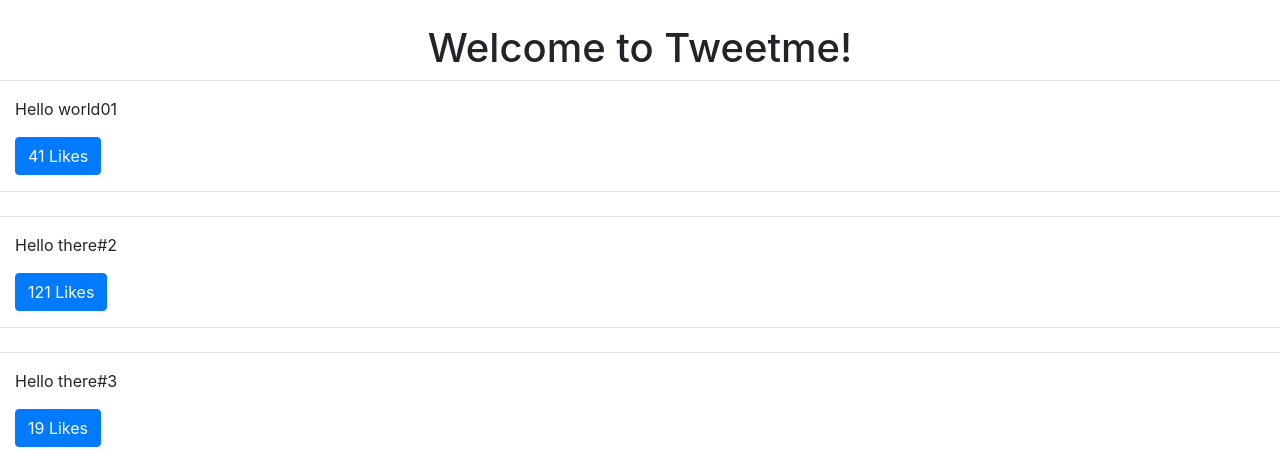
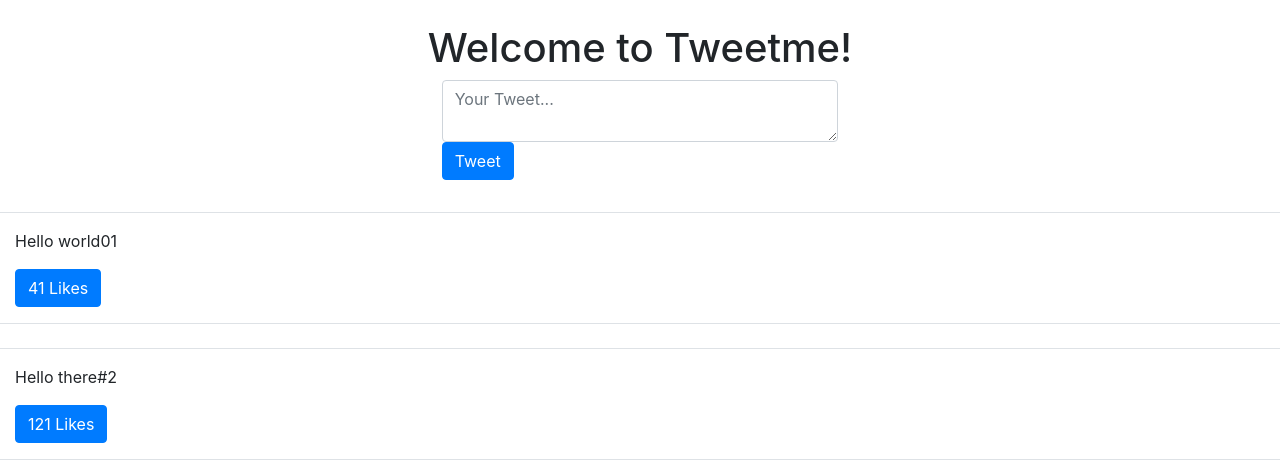
Before and after one commit to AlexParreira/Twitter-like, a Django app: page / in a window 1280 px wide. Shown: the part 56-519 px from the top of the page. Run offline with Django 3.2, Linux system fonts and the light colour scheme; data comes from the database, SQL or seed files in the repository; both versions use the stored data as it was after the commit; data that the repository does not hold is empty; some libraries are stand-ins or nearby versions.

Commit message:
form.html

```diff
--- /dev/null
+++ b/templates/components/form.html
@@ -0,0 +1,6 @@
+<form method="POST"> {%  csrf_token  %}
+    {{ form.as_p }}
+    <button type="submit" class="btn btn-secundary">Save</button>
+
+
+</form>
--- a/templates/pages/home.html
+++ b/templates/pages/home.html
@@ -8,6 +8,17 @@
     <div class="row  text-center">
         <div class="col">
             <h1>Welcome to Tweetme!</h1>
+        </div>
+    </div>
+
+    <div class='row mb-3' >
+        <div class='col-md-4 mx-auto col-10' >
+            <form class="form" method="POST" action='/create-tweet/'>
+                {%  csrf_token  %}
+                <input type="hidden" value="/" name="next">
+                <textarea class="form-control" name="content" placeholder="Your Tweet..."></textarea>
+                <button type="submit" class="btn btn-primary">Tweet</button>
+            </form>
         </div>
     </div>
 
--- a/tweetme/urls.py
+++ b/tweetme/urls.py
@@ -16,11 +16,14 @@ Including another URLconf
 from django.contrib import admin
 from django.urls import path, re_path #url()
 
-from tweets.views import home_view, twet_detail_view, tweet_list_view
-
+from tweets.views import (
+    home_view, twet_detail_view,
+    tweet_list_view,tweet_create_view,
+)
 urlpatterns = [
     path('admin/', admin.site.urls),
     path('', home_view),
+    path('create-tweet/', tweet_create_view),
     path('tweets/', tweet_list_view),
     path('tweets/<int:tweet_id>', twet_detail_view),
 ]
--- a/tweets/views.py
+++ b/tweets/views.py
@@ -2,12 +2,29 @@ import random
 from django.shortcuts import render
 from django.http import HttpResponse,Http404,JsonResponse
 
+
+from .forms import TweetForm
 from .models import Tweet
+
 
 # Create your views here.
 def home_view(request, *args, **kwargs):
     #return HttpResponse ("<h1>Hello World</h1>")
     return render(request, "pages/home.html", context={}, status=200)
+
+def tweet_create_view(request, *args, **kwargs):
+
+    form = TweetForm(request.POST or None)
+    print('post data is', request.POST)
+    next_url =  request.POST.get("next") or None
+    print('next_url',next_url)
+    if form.is_valid():
+        obj = form.save(commit = False)
+        # do other form related logic
+        obj.save()
+        form =TweetForm()
+    return render(request, 'components/form.html', context={"form":form})
+
 
 def tweet_list_view(request, *args, **kwargs):
     """
```
Also changed, not shown: todo.md (+1 -0 lines), tweets/forms.py (added, +17 -0 lines), db.sqlite3.
